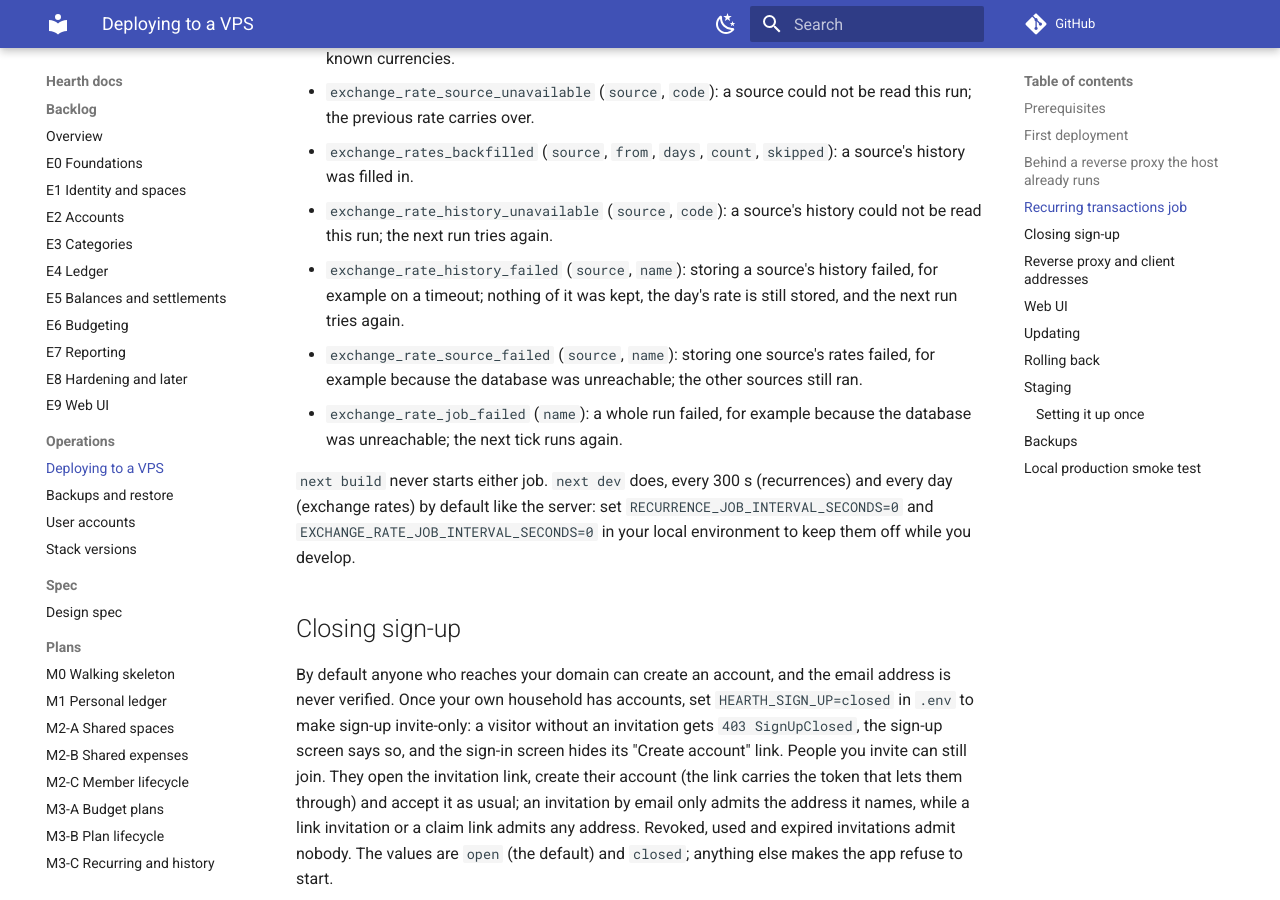
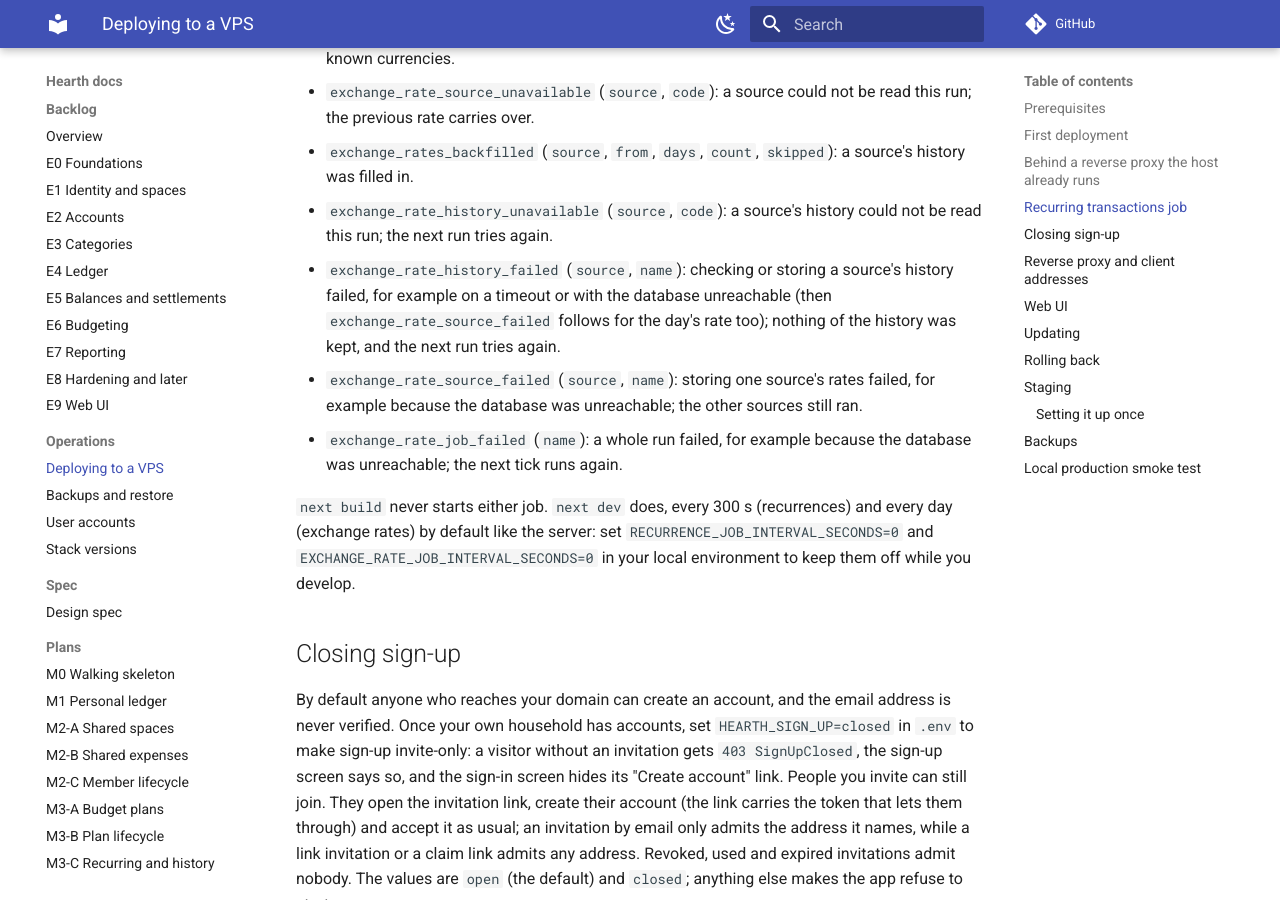
Before and after one commit to Facabore/Hearth, an MkDocs documentation site: the page built from docs/operations/deploy.md, in a window 1280 px wide and 900 px high, scrolled down 3122 px. Built offline with MkDocs 1.6.1 and Material for MkDocs 9.7.7, drawn with Linux system fonts in a browser that asks for light colours; comment, search, counter and statistics services are not loaded.

Commit message:
docs(operations): exchange_rate_history_failed also covers checking the history (Refs #323)

```diff
--- a/docs/operations/deploy.md
+++ b/docs/operations/deploy.md
@@ -78,7 +78,7 @@ The same container also fetches daily exchange rates itself (D30): a timer runs
 - `exchange_rate_source_unavailable` (`source`, `code`): a source could not be read this run; the previous rate carries over.
 - `exchange_rates_backfilled` (`source`, `from`, `days`, `count`, `skipped`): a source's history was filled in.
 - `exchange_rate_history_unavailable` (`source`, `code`): a source's history could not be read this run; the next run tries again.
-- `exchange_rate_history_failed` (`source`, `name`): storing a source's history failed, for example on a timeout; nothing of it was kept, the day's rate is still stored, and the next run tries again.
+- `exchange_rate_history_failed` (`source`, `name`): checking or storing a source's history failed, for example on a timeout or with the database unreachable (then `exchange_rate_source_failed` follows for the day's rate too); nothing of the history was kept, and the next run tries again.
 - `exchange_rate_source_failed` (`source`, `name`): storing one source's rates failed, for example because the database was unreachable; the other sources still ran.
 - `exchange_rate_job_failed` (`name`): a whole run failed, for example because the database was unreachable; the next tick runs again.
 
```
